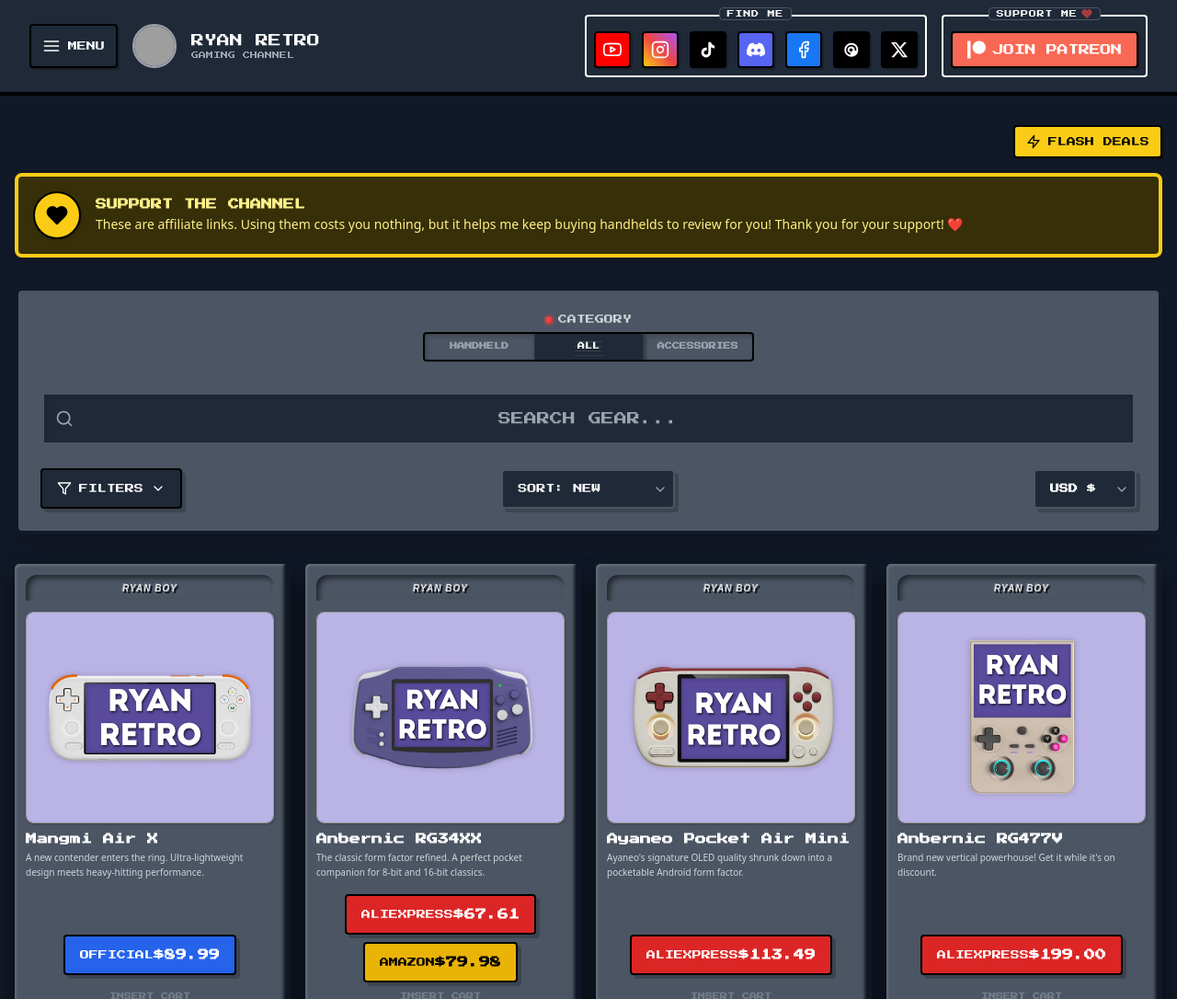
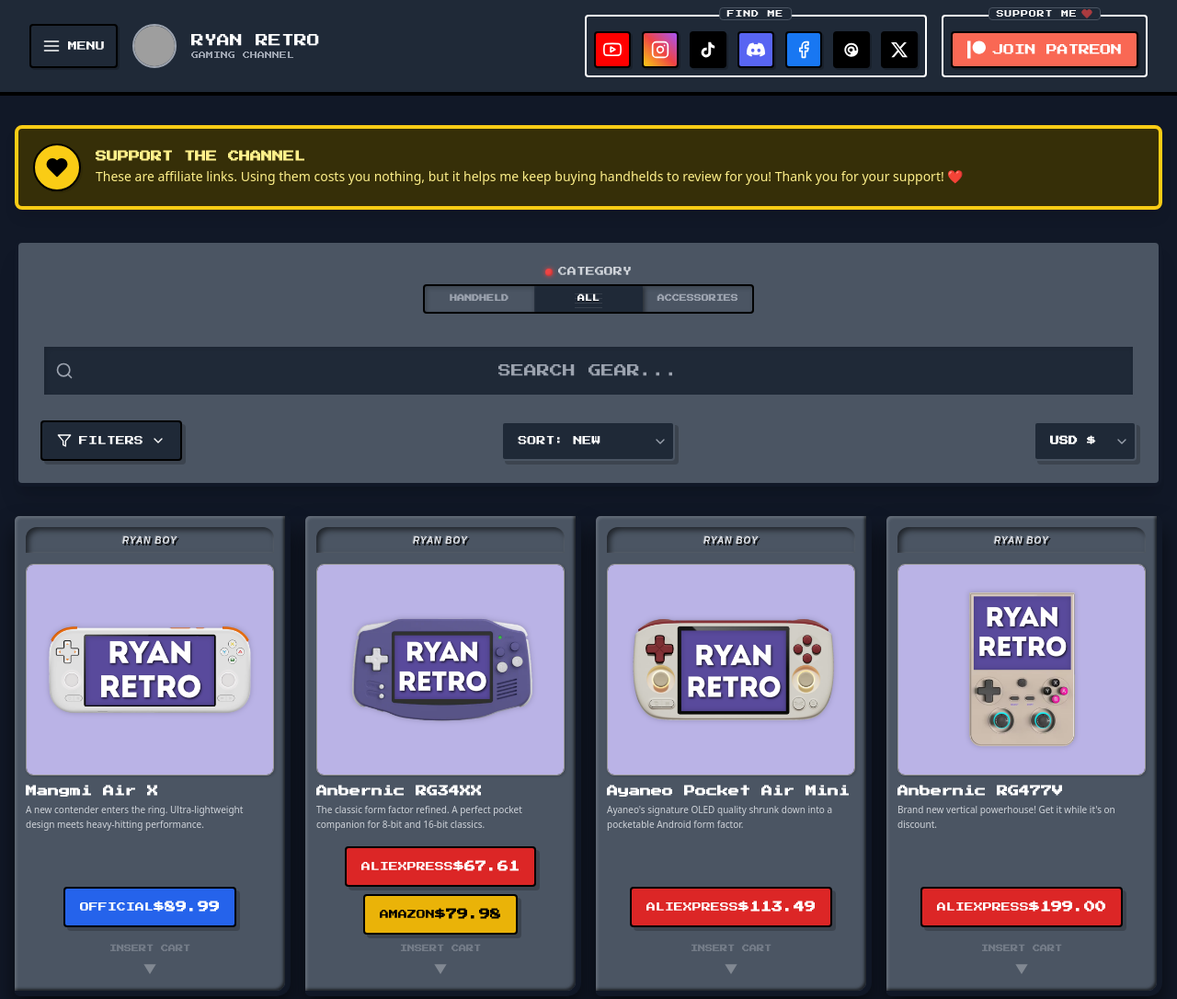
Before and after one commit to IRyzoI/ryanretro, a FastAPI app: page /store in a window 1280 px wide. Shown: the top 1086 px of the page at 92% size. Run offline with FastAPI, Linux system fonts and the light colour scheme; some libraries are stand-ins or nearby versions; grey boxes are pictures that could not be loaded.

Commit message:
Update store.html

```diff
--- a/templates/store.html
+++ b/templates/store.html
@@ -322,7 +322,7 @@
 
 <section id="mainContentSection" class="py-8 container mx-auto px-4">
 
-  <div class="flex justify-end mb-4">
+  <div class="flex justify-end mb-4 hidden">
       <button id="openFlashDealsBtn"
               class="px-3 py-2 bg-yellow-400 hover:bg-yellow-300 text-black rounded pixel-btn retro-font text-[10px] uppercase border-2 border-black flex items-center gap-2 shadow-[2px_2px_0_0_rgba(0,0,0,0.2)]">
           <i data-feather="zap" class="w-4 h-4"></i>
```
